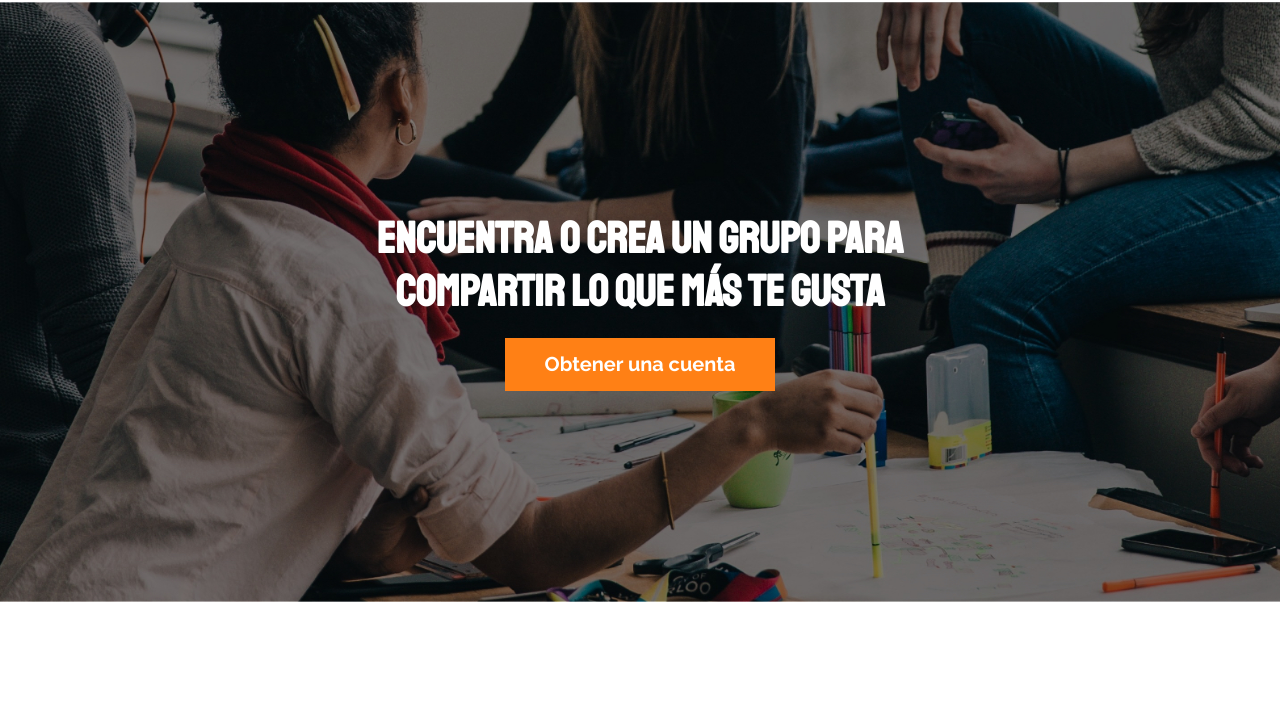
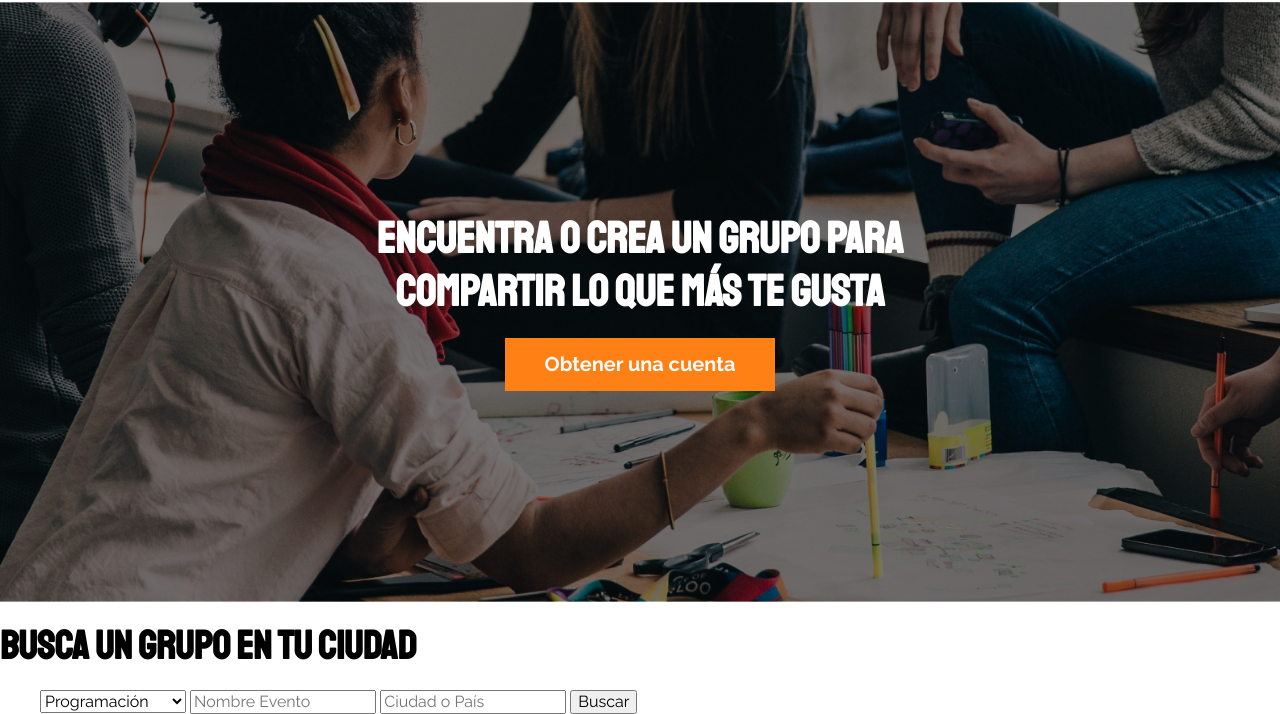
Before and after one commit to ManuUSS/meeti, a website: page index.html in a window 1280 px wide. Shown: the part 130-844 px from the top of the page. Before the commit the page ends 800 px from the top, so only its background shows below. Drawn offline with nearby package versions, Linux system fonts and the light colour scheme; files that its build step writes are made by us from their sources; files whose address does not match are found by name.

Commit message:
new: search html

```diff
--- a/index.html
+++ b/index.html
@@ -29,5 +29,32 @@
         <a class="hero__enlace" href="#">Obtener una cuenta</a>
     </section>
 
+    <section class="busqueda">
+        <h2 class="busqueda__heading">Busca un grupo en tu ciudad</h2>
+
+        <div class="contenedor">
+            <form class="formulario">
+                <select class="formulario__campo">
+                    <option>Programación</option>
+                    <option>Diseño</option>
+                    <option>Negocios</option>
+                    <option>Moda</option>
+                    <option>Ejercicio y Salud</option>
+                    <option>Fotografía</option>
+                    <option>Comida</option>
+                    <option>Diseño Interior</option>
+                    <option>Café</option>
+                    <option>Cine</option>
+                    <option>Libros</option>
+                    <option>Emprendimiento</option>
+                </select>
+
+                <input class="formulario__campo" type="text" placeholder="Nombre Evento">
+                <input class="formulario__campo" type="text" placeholder="Ciudad o País">
+                <input class="formulario__submit" type="submit" value="Buscar">
+            </form>
+        </div>
+    </section>
+
 </body>
 </html>
```
